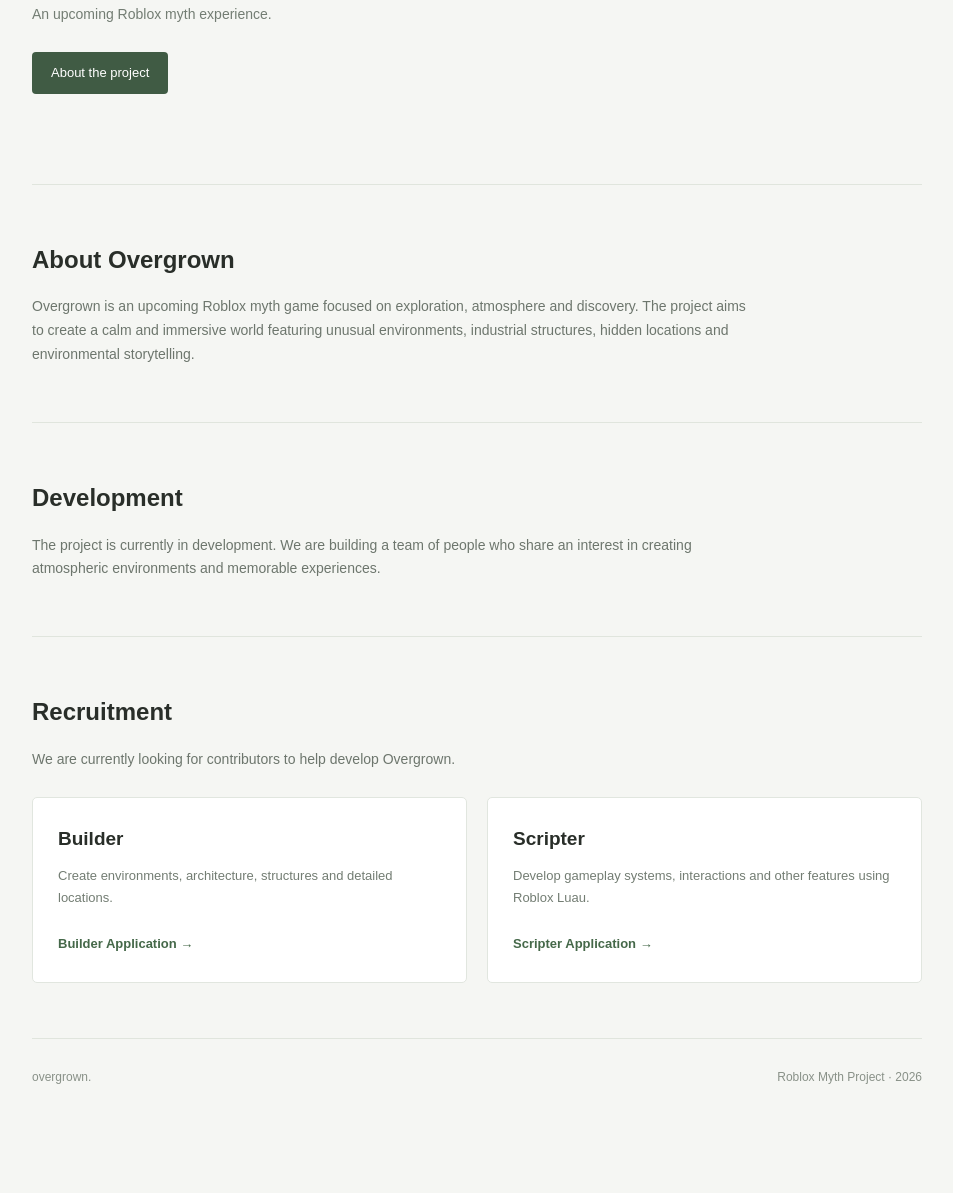
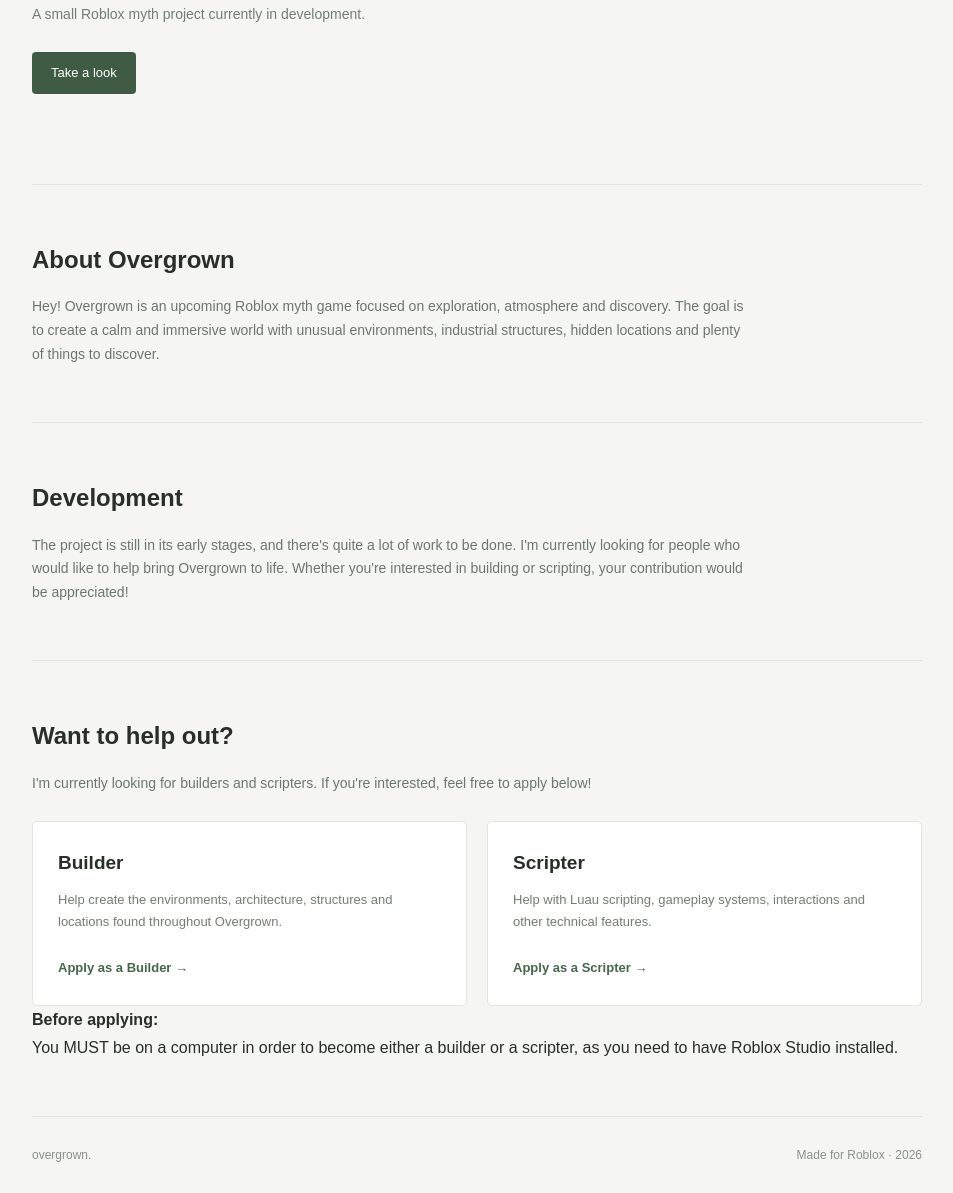
Before and after one commit to Deniz003/overgrown-website, a plain HTML site: page index.html in a window 1280 px wide. Shown: the part 323-1516 px from the top of the page, without its empty margins (163-1116 px from the left). Before the commit the page ends 1438 px from the top, so only its background shows below. Drawn offline with Linux system fonts and the light colour scheme.

Commit message:
Update index.html

```diff
--- a/index.html
+++ b/index.html
@@ -24,36 +24,38 @@
     <section class="hero">
         <span class="tag">ROBLOX MYTH PROJECT</span>
         <h1>Overgrown</h1>
-        <p>An upcoming Roblox myth experience.</p>
-        <a href="#about" class="button">About the project</a>
+        <p>A small Roblox myth project currently in development.</p>
+        <a href="#about" class="button">Take a look</a>
     </section>
 
     <section id="about">
         <h2>About Overgrown</h2>
         <p>
-            Overgrown is an upcoming Roblox myth game focused on
+            Hey! Overgrown is an upcoming Roblox myth game focused on
             exploration, atmosphere and discovery.
 
-            The project aims to create a calm and immersive world
-            featuring unusual environments, industrial structures,
-            hidden locations and environmental storytelling.
+            The goal is to create a calm and immersive world with
+            unusual environments, industrial structures, hidden
+            locations and plenty of things to discover.
         </p>
     </section>
 
     <section id="development">
         <h2>Development</h2>
         <p>
-            The project is currently in development. We are building
-            a team of people who share an interest in creating
-            atmospheric environments and memorable experiences.
+            The project is still in its early stages, and there's
+            quite a lot of work to be done. I'm currently looking
+            for people who would like to help bring Overgrown to life.
+            Whether you're interested in building or scripting,
+            your contribution would be appreciated!
         </p>
     </section>
 
     <section id="recruitment">
-        <h2>Recruitment</h2>
+        <h2>Want to help out?</h2>
         <p>
-            We are currently looking for contributors to help
-            develop Overgrown.
+            I'm currently looking for builders and scripters.
+            If you're interested, feel free to apply below!
         </p>
 
         <div class="roles">
@@ -61,33 +63,43 @@
             <div class="role">
                 <h3>Builder</h3>
                 <p>
-                    Create environments, architecture, structures
-                    and detailed locations.
+                    Help create the environments, architecture,
+                    structures and locations found throughout Overgrown.
                 </p>
                 <a href="YOUR_BUILDER_GOOGLE_FORM_LINK" target="_blank">
-                    Builder Application →
+                    Apply as a Builder →
                 </a>
             </div>
 
             <div class="role">
                 <h3>Scripter</h3>
                 <p>
-                    Develop gameplay systems, interactions and
-                    other features using Roblox Luau.
+                    Help with Luau scripting, gameplay systems,
+                    interactions and other technical features.
                 </p>
                 <a href="YOUR_SCRIPTER_GOOGLE_FORM_LINK" target="_blank">
-                    Scripter Application →
+                    Apply as a Scripter →
                 </a>
             </div>
 
         </div>
+
+        <div class="requirement">
+            <strong>Before applying:</strong>
+            <p>
+                You MUST be on a computer in order to become either
+                a builder or a scripter, as you need to have
+                Roblox Studio installed.
+            </p>
+        </div>
+
     </section>
 
 </main>
 
 <footer>
     <span>overgrown.</span>
-    <span>Roblox Myth Project · 2026</span>
+    <span>Made for Roblox · 2026</span>
 </footer>
 
 </body>
```
